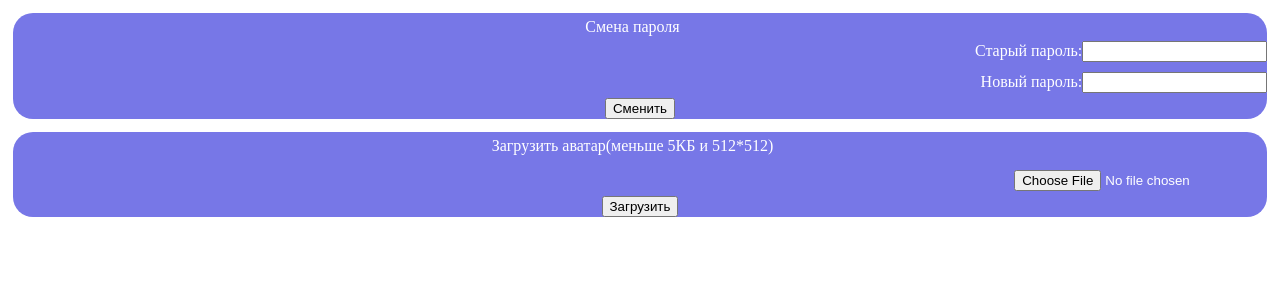
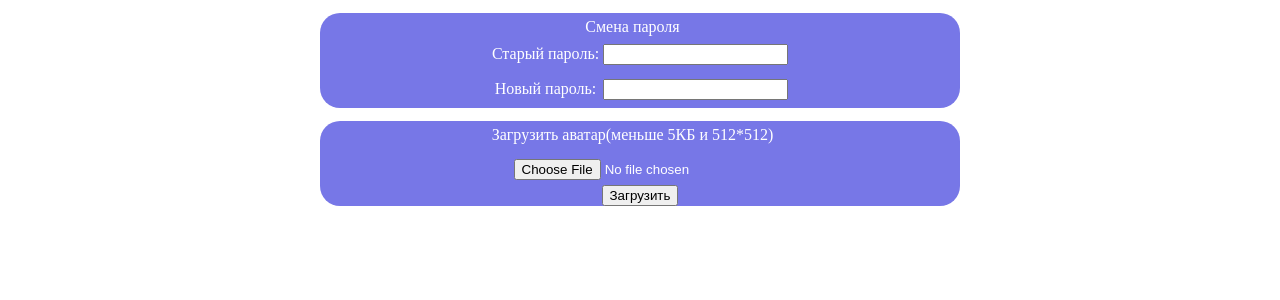
Before and after one commit to Tenischev/WebProject, a PHP site: page /setting.php in a window 1280 px wide. Shown: the part 32-332 px from the top of the page. Run offline with PHP 8.4, Linux system fonts and the light colour scheme; the visitor is signed in with stand-in values (Sample User, id 1); data that the repository does not hold is empty.

Commit message:
Yuriy commit

```diff
--- a/html/styles/style.css
+++ b/html/styles/style.css
@@ -20,6 +20,7 @@ a {
     padding: 0px;
 }
 
+
 body{
     margin: 0px;
     background: white;
@@ -39,10 +40,12 @@ body{
 }
 
 .rectangle{
+    width: 50%;
     display: block;
     background: #7777E7;
     border-radius: 20px;
-    margin: 1%;
+    margin: 1% auto 0 auto;
+    min-width: 350px;
 }
 
 .button{
@@ -57,7 +60,7 @@ body{
 
 .editText{
     display: block;
-    text-align: right;
+    text-align: center;
     width: auto;
     color: white;
     padding: 5px 0px;
--- a/html/template/setting.tpl
+++ b/html/template/setting.tpl
@@ -21,16 +21,31 @@
     </div>
     <div>
         <form class="rectangle" method="post">
-            <span class="text">Смена пароля</span>
-            <span class="editText">Старый пароль:<input type="password" maxlength="20" name="old_pass"></span>
-            <span class="editText">Новый пароль:<input type="password" maxlength="20" name="new_pass"></span>
-            <span class="button"><input type="submit" name="change_pass" value="Сменить"></span>
+                <span class="text">Смена пароля</span>
+            <table align="center">
+                <tr>
+                    <td>
+                    <span class="editText">Старый пароль:</span>
+                    </td>
+                    <td>
+                    <span class="editText"><input type="password" maxlength="20" name="old_pass"></span>
+                    </td>
+                </tr>
+                <tr>
+                    <td>
+                        <span class="editText">Новый пароль:</span>
+                    </td>
+                    <td>
+                    <span class="editText"><input type="password" maxlength="20" name="new_pass"></span>
+                    </td>
+                </tr>
+            </table>
         </form>
 
         <form class="rectangle" method="post" enctype="multipart/form-data">
             <span class="text">Загрузить аватар(меньше 5КБ и 512*512)</span>
             <span class="editText"><input type="hidden" name="MAX_FILE_SIZE" value="5120" ></span>
-            <span class="editText"><input type="file" accept="image/jpeg,image/png" name="filename"></span>
+            <span class="editText"><input type="file" maxlength="5" accept="image/jpeg,image/png" name="filename"></span>
             <span class="button"><input type="submit" name="load_icon" value="Загрузить"></span>
         </form>
     {message}
```
Also changed, not shown: html/template/profile.tpl (+37 -4 lines).
